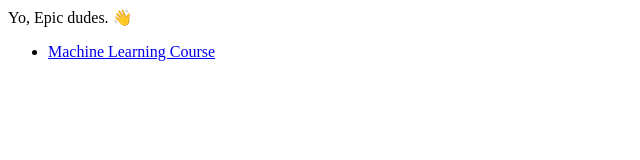
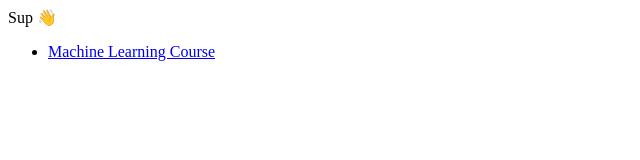
Before and after one commit to luci-e/luci-e.github.io, a plain HTML site: page index.html in a window 1280 px wide. Shown: the whole page, without its empty margins (0-640 px from the left). Drawn offline with Linux system fonts and the light colour scheme.

Commit message:
Update index.html

```diff
--- a/index.html
+++ b/index.html
@@ -4,7 +4,7 @@
   <!-- There's no easter egg go away -->
 
 <p>
-  Yo, Epic dudes. 👋
+  Sup 👋
 </p>
 
 <ul>
```
